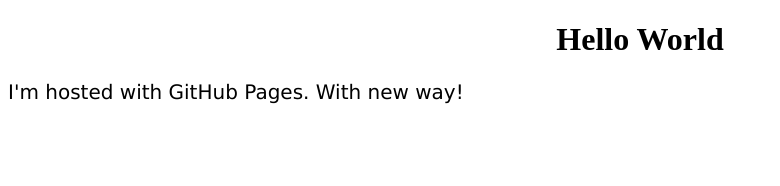
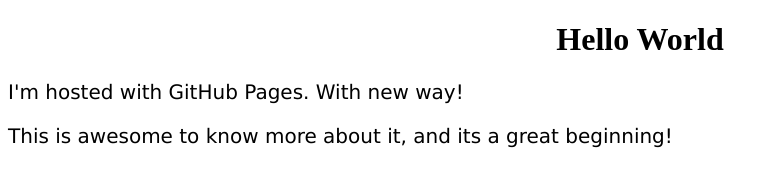
Before and after one commit to MIKEJACKICHAN/mikejackichan.github.io, a plain HTML site: page index.html in a window 1280 px wide. Shown: the whole page, without its empty margins (0-780 px from the left). Drawn offline with Linux system fonts and the light colour scheme.

Commit message:
Update index.html

```diff
--- a/index.html
+++ b/index.html
@@ -6,5 +6,8 @@
 <body>
 <h1>Hello World</h1>
 <p>I'm hosted with GitHub Pages.  With new way!</p>
+<p>
+    This is awesome to know more about it, and its a great beginning!
+</p>
 </body>
 </html>
```
